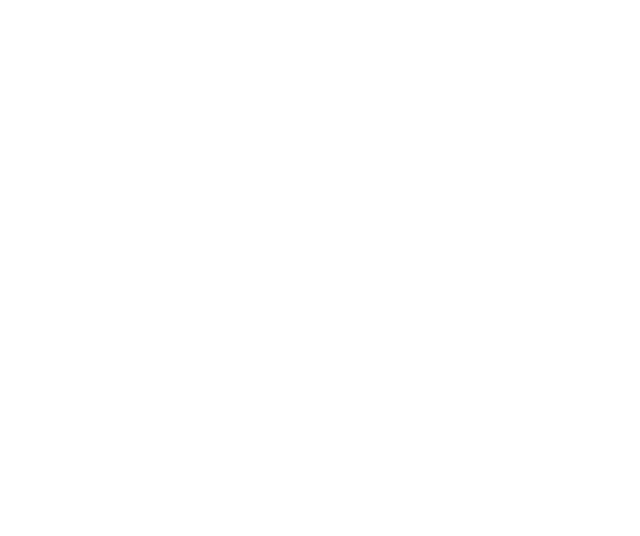
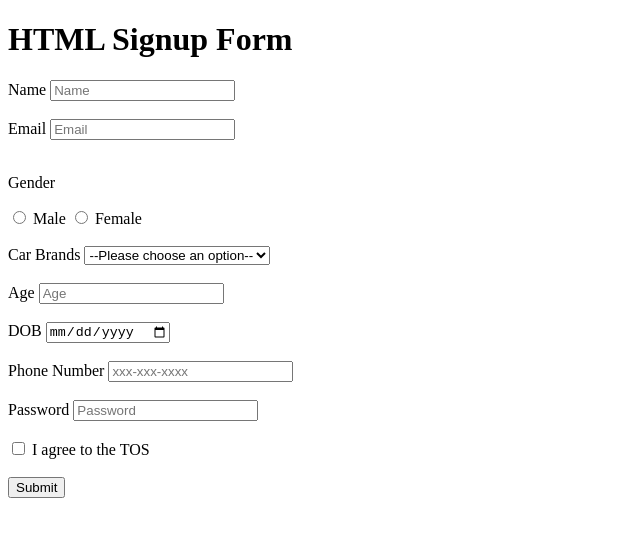
Before and after one commit to acciojob/signup-form-car-hari200702, a website: page main.html in a window 1280 px wide. Shown: the whole page, without its empty margins (0-640 px from the left). Drawn offline with Linux system fonts and the light colour scheme.

Commit message:
created a submission

```diff
--- a/main.html
+++ b/main.html
@@ -1,16 +1,74 @@
+
 <!DOCTYPE html>
+<html lang="en">
+<head>
+    <meta charset="UTF-8">
+    <title>HTML Signup Form</title>
+</head>
+<body>
 
-<html>
+    <h1>HTML Signup Form</h1>
 
-<head>
-	<link rel="stylesheet" href="styles.css">
-</head>
+    <form action="#" method="post">
 
-<body>
-	<!-- the entire body must be written by student -->
-    <script type="text/javascript" src="./script.js">
-</script>
+        <label for="name">Name</label>
+        <input type="text" id="name" name="name"
+               placeholder="Name" required>
+        <br><br>
+
+        <label for="email">Email</label>
+        <input type="email" id="email" name="email"
+               placeholder="Email" required>
+        <br><br>
+
+        <p>Gender</p>
+        <input type="radio" id="gender_m" name="gender"
+               value="male" required>
+        <label for="gender_m">Male</label>
+
+        <input type="radio" id="gender_f" name="gender"
+               value="female">
+        <label for="gender_f">Female</label>
+        <br><br>
+
+        <label for="cars">Car Brands</label>
+        <select id="cars" name="cars" required>
+            <option value="">--Please choose an option--</option>
+            <option value="BMW">BMW</option>
+            <option value="Audi">Audi</option>
+            <option value="Mercedes">Mercedes</option>
+            <option value="Toyota">Toyota</option>
+            <option value="Honda">Honda</option>
+        </select>
+        <br><br>
+
+        <label for="age">Age</label>
+        <input type="number" id="age" name="age"
+               placeholder="Age" required>
+        <br><br>
+
+        <label for="dob">DOB</label>
+        <input type="date" id="dob" name="dob" required>
+        <br><br>
+
+        <label for="tel">Phone Number</label>
+        <input type="tel" id="tel" name="tel"
+               placeholder="xxx-xxx-xxxx">
+        <br><br>
+
+        <label for="password">Password</label>
+        <input type="password" id="password" name="password"
+               placeholder="Password" required>
+        <br><br>
+
+        <input type="checkbox" id="tos" name="tos"
+               value="agreed" required>
+        <label for="tos">I agree to the TOS</label>
+        <br><br>
+
+        <button type="submit">Submit</button>
+
+    </form>
 
 </body>
-
 </html>
```
